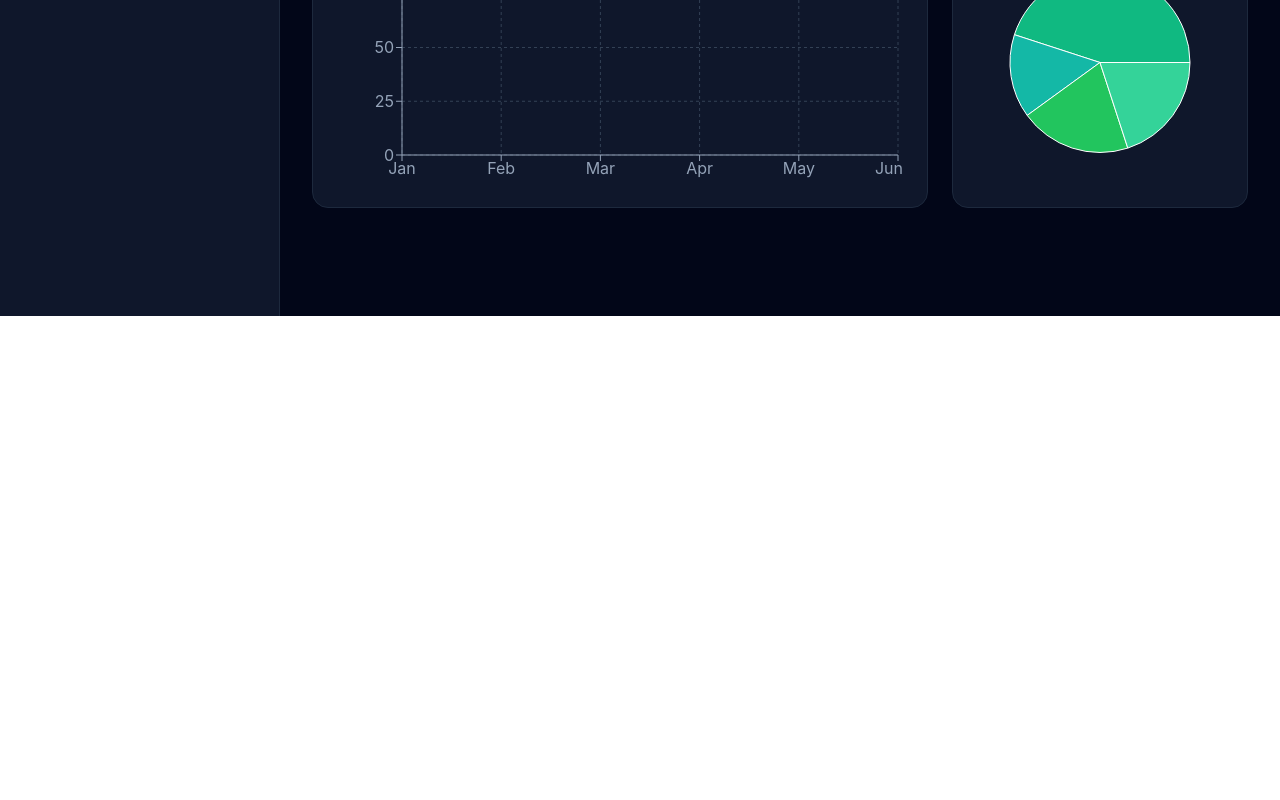
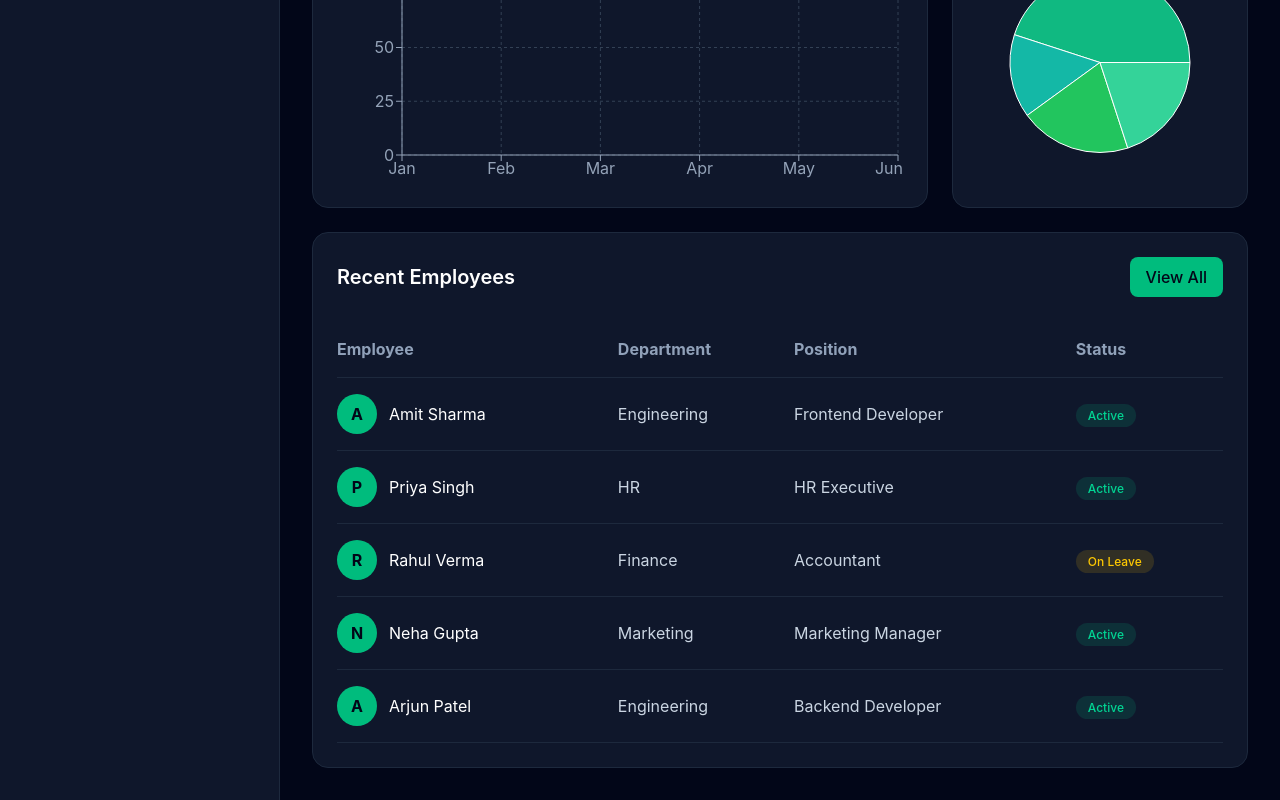
Before and after one commit to RushanAnsari/pulseHr, a React (Vite) app: page / in a window 1280 px wide. Shown: the part 484-1284 px from the top of the page. Before the commit the page ends 800 px from the top, so only its background shows below. Built offline with nearby package versions, Linux system fonts and the light colour scheme.

Commit message:
Added recent employees dashboard table

```diff
--- a/src/components/sidebar/Sidebar.jsx
+++ b/src/components/sidebar/Sidebar.jsx
@@ -20,7 +20,7 @@ const menuItems = [
 
 function Sidebar() {
   return (
-    <aside className="w-[280px] bg-slate-900 border-r border-slate-800 h-screen flex flex-col">
+    <aside className="w-[280px] bg-slate-900 border-r border-slate-800 min-h-screen flex flex-col sticky top-0">
       {/* Logo */}
       <div className="h-20 flex items-center px-6 border-b border-slate-800">
         <h1 className="text-2xl font-bold text-emerald-500">
--- /dev/null
+++ b/src/components/tables/RecentEmployees.jsx
@@ -0,0 +1,105 @@
+function RecentEmployees() {
+  const employees = [
+    {
+      id: 1,
+      name: "Amit Sharma",
+      department: "Engineering",
+      position: "Frontend Developer",
+      status: "Active",
+    },
+    {
+      id: 2,
+      name: "Priya Singh",
+      department: "HR",
+      position: "HR Executive",
+      status: "Active",
+    },
+    {
+      id: 3,
+      name: "Rahul Verma",
+      department: "Finance",
+      position: "Accountant",
+      status: "On Leave",
+    },
+    {
+      id: 4,
+      name: "Neha Gupta",
+      department: "Marketing",
+      position: "Marketing Manager",
+      status: "Active",
+    },
+    {
+      id: 5,
+      name: "Arjun Patel",
+      department: "Engineering",
+      position: "Backend Developer",
+      status: "Active",
+    },
+  ];
+
+  return (
+    <div className="bg-slate-900 border border-slate-800 rounded-2xl p-6 mt-6 hover:border-emerald-500/20
+transition-all
+duration-300">
+      <div className="flex items-center justify-between mb-6">
+        <h3 className="text-xl font-semibold text-white">Recent Employees</h3>
+        <button
+          className="
+                    px-4 py-2 bg-emerald-500 text-slate-950 rounded-lg font-medium hover:bg-emerald-400 transition
+                "
+        >
+          View All
+        </button>
+      </div>
+      <div
+        className="overflow-x-auto "
+      >
+        <table className="w-full">
+          <thead>
+            <tr className="border-b border-slate-800">
+              <th className="text-left py-4 text-slate-400">Employee</th>
+              <th className="text-left py-4 text-slate-400">Department</th>
+              <th className="text-left py-4 text-slate-400">Position</th>
+              <th className="text-left py-4 text-slate-400">Status</th>
+            </tr>
+          </thead>
+
+          <tbody>
+            {employees.map((employee) => (
+              <tr
+                key={employee.id}
+                className="border-b border-slate-800 hover:bg-slate-800/30 transition"
+              >
+                <td className="py-4">
+                  <div className="flex items-center gap-3">
+                    <div className="w-10 h-10 rounded-full bg-emerald-500 flex items-center justify-center text-slate-950 font-bold">
+                      {employee.name.charAt(0)}
+                    </div>
+                    <span className="text-white">{employee.name}</span>
+                  </div>
+                </td>
+                <td className="text-slate-300">{employee.department}</td>
+                <td className="text-slate-300">{employee.position}</td>
+
+                <td>
+                  <span
+                    className={`
+                            px-3 py-1 rounded-full text-xs font-medium ${
+                              employee.status === "Active"
+                                ? "bg-emerald-500/15 text-emerald-400"
+                                : "bg-yellow-500/15 text-yellow-400"
+                            }
+                        `}
+                  >
+                    {employee.status}
+                  </span>
+                </td>
+              </tr>
+            ))}
+          </tbody>
+        </table>
+      </div>
+    </div>
+  );
+}
+export default RecentEmployees;
--- a/src/layouts/DashboardLayout.jsx
+++ b/src/layouts/DashboardLayout.jsx
@@ -4,7 +4,7 @@ import Navbar from "../components/navbar/Navbar";
 
 function DashboardLayout ({children}){
     return(
-        <div className="flex bg-slate-950 min-h-screen">
+        <div className="flex bg-slate-950 ">
             <Sidebar/>
             <div className="flex-1 flex flex-col">
                 <Navbar/>
--- a/src/pages/dashboard/Dashboard.jsx
+++ b/src/pages/dashboard/Dashboard.jsx
@@ -2,6 +2,7 @@ import DashboardLayout from "../../layouts/DashboardLayout";
 import StateCard from "../../components/cards/StateCard";
 import AttendanceChart from "../../components/charts/AttendanceChart";
 import DepartmentChart from "../../components/charts/DepartmentChart";
+import RecentEmployees from "../../components/tables/RecentEmployees";
 import { Users, CalendarCheck, Wallet, UserPlus } from "lucide-react";
 function Dashboard() {
   return (
@@ -44,6 +45,7 @@ function Dashboard() {
 
         </div>
       </div>
+      <RecentEmployees/>
     </DashboardLayout>
   );
 }
```
